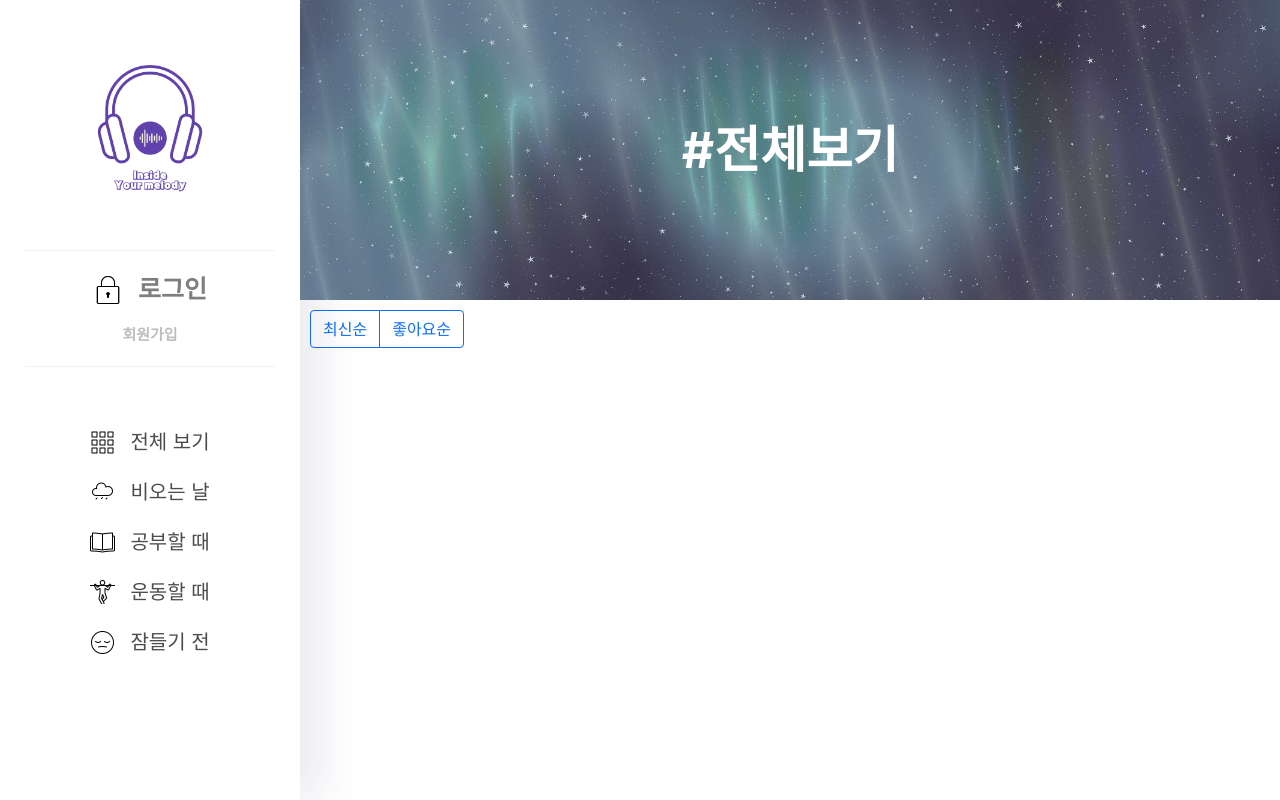
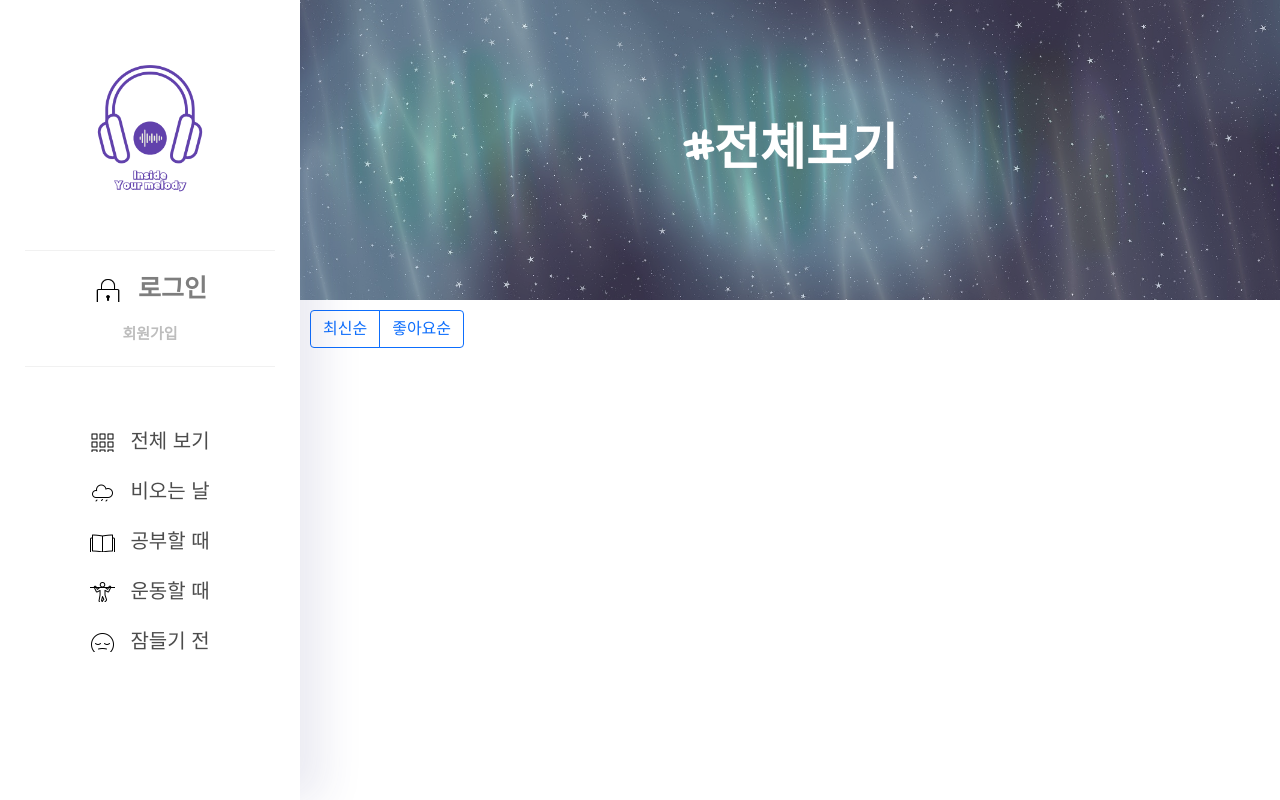
Before and after one commit to yeun38/Inside-Your-Melody, a Flask app: page / in a window 1280 px wide. Run offline with Flask 2, Linux system fonts and the light colour scheme; data that the repository does not hold is empty; some libraries are stand-ins or nearby versions.

Commit message:
구글 폰트 추가

```diff
--- a/static/header.css
+++ b/static/header.css
@@ -2,6 +2,7 @@
 * {
     box-sizing: border-box !important;
     margin: 0;
+    font-family: 'Nanum Pen Script', cursive !important;
 }
 a {
     text-decoration: none;
--- a/templates/index.html
+++ b/templates/index.html
@@ -22,8 +22,10 @@
     <!-- JS -->
     <script src="https://ajax.googleapis.com/ajax/libs/jquery/3.4.1/jquery.min.js"></script>
     <script src="https://cdnjs.cloudflare.com/ajax/libs/jquery-cookie/1.4.1/jquery.cookie.js"></script>
-    <link rel="stylesheet"
-          href="https://fonts.googleapis.com/css2?family=Material+Symbols+Outlined:opsz,wght,FILL,GRAD@20..48,100..700,0..1,-50..200"/>
+    <link rel="preconnect" href="https://fonts.googleapis.com">
+    <link rel="preconnect" href="https://fonts.gstatic.com" crossorigin>
+    <link href="https://fonts.googleapis.com/css2?family=Nanum+Pen+Script&display=swap" rel="stylesheet">
+
 </head>
 <body>
 <header>
@@ -77,9 +79,9 @@
                 <button type="button" class="btn btn-outline-primary">좋아요순</button>
             </div>
             {% if successLogin == 'success' %}
-            <a href='post'>
-                <button type="button" class="btn btn-success"> 글쓰기버튼</button>
-            </a>
+                <a href='post'>
+                    <button type="button" class="btn btn-success"> 글쓰기버튼</button>
+                </a>
             {% endif %}
             <div id="cards-box" class="row row-cols-1 row-cols-md-4 g-4">
 
@@ -124,7 +126,8 @@
                                         </div>
                                         <div id="div-sign-in-or-up" class="has-text-centered">
                                             <nav class="level is-mobile">
-                                                <button class="level-item button is-sparta login-modal-btn" onclick="sign_in()">
+                                                <button class="level-item button is-sparta login-modal-btn"
+                                                        onclick="sign_in()">
                                                     로그인
                                                 </button>
                                                 <hr>
@@ -163,7 +166,9 @@
                                                             class="fa fa-user"></i></span>
                                                 </div>
                                                 <div id="btn-check-dup" class="control">
-                                                    <button class="button is-sparta signup-modal-btn" onclick="check_dup()">중복확인</button>
+                                                    <button class="button is-sparta signup-modal-btn"
+                                                            onclick="check_dup()">중복확인
+                                                    </button>
                                                 </div>
 
                                             </div>
```
